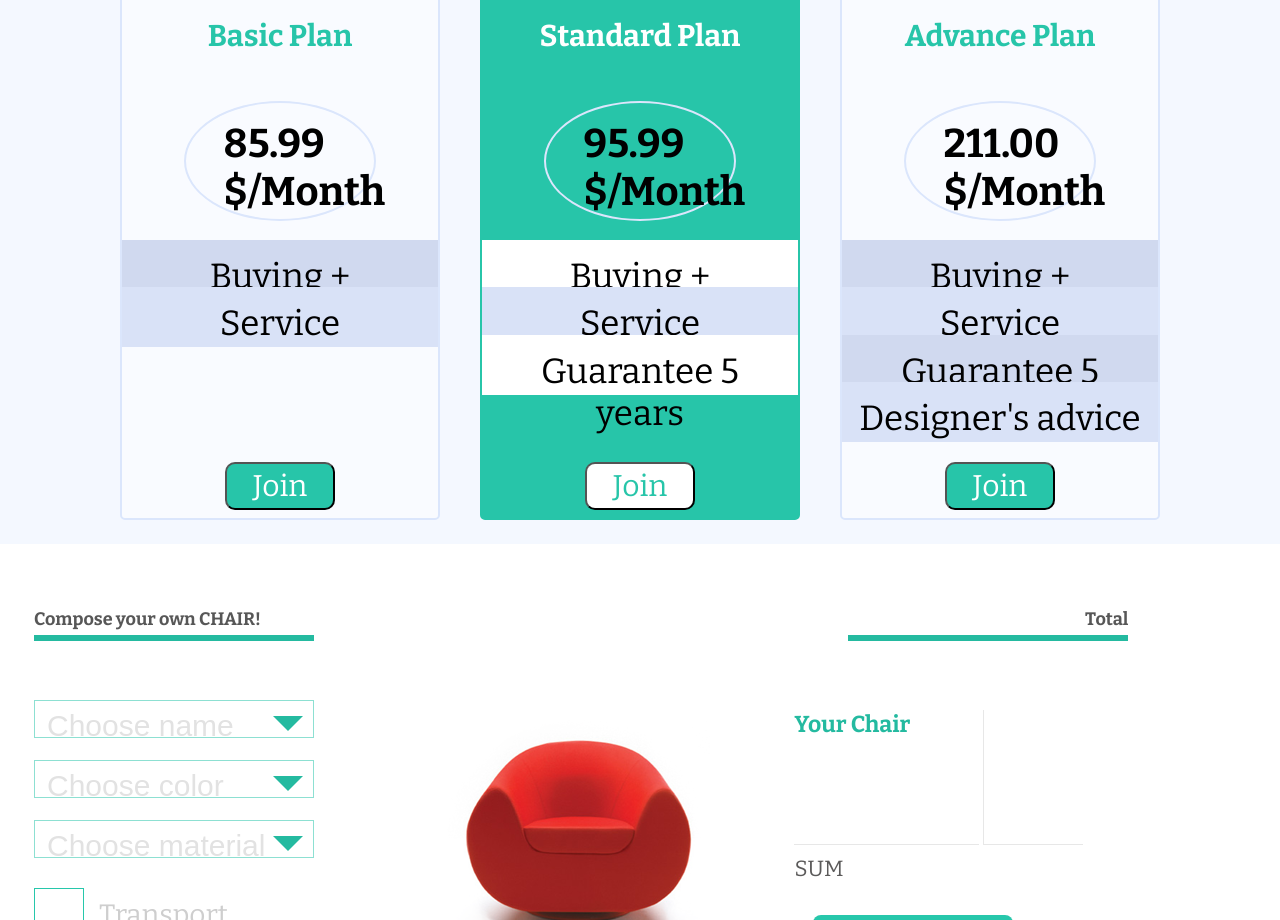
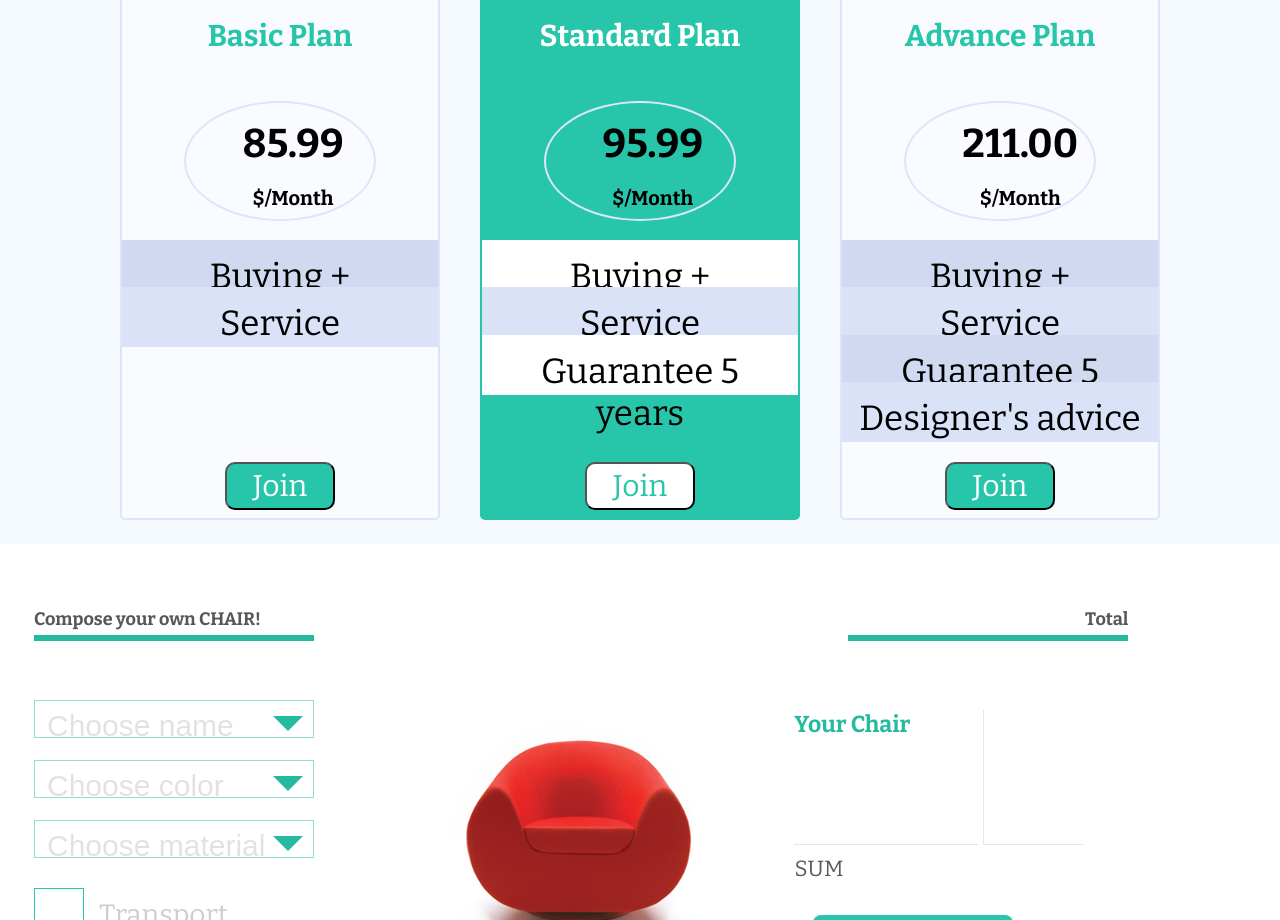
Before and after one commit to raszta/Simple-website, a website: page Warsztat.html in a window 1280 px wide. Shown: the part 1080-2000 px from the top of the page. Drawn offline with nearby package versions, Linux system fonts and the light colour scheme.

Commit message:
Modification of price in pricing section

```diff
--- a/Warsztat.html
+++ b/Warsztat.html
@@ -100,7 +100,7 @@
           <div class="pricing__basic">
             <h3 class="pricing__title">Basic Plan</h3>
             <div class="pricing__offer">
-              <h3 class="pricing__price">85.99 <br>$/Month</h3>
+              <h3 class="pricing__price">85.99 <br><span class="pricing__month">$/Month</span></h3>
             </div>
             <p class="pricing__options">Buying + transport</p>
             <p class="pricing__options">Service</p>
@@ -111,7 +111,7 @@
           <div class="pricing__standard">
             <h3 class="pricing__title">Standard Plan</h3>
             <div class="pricing__offer">
-              <h3 class="pricing__price">95.99 <br>$/Month</h3></div>
+              <h3 class="pricing__price">95.99 <br><span class="pricing__month">$/Month</span></h3></div>
             <p class="pricing__options">Buying + transport</p>
             <p class="pricing__options">Service</p>
             <p class="pricing__options">Guarantee 5 years</p>
@@ -122,7 +122,7 @@
           <div class="pricing__pro">
             <h3 class="pricing__title">Advance Plan</h3>
             <div class="pricing__offer">
-              <h3 class="pricing__price">211.00 <br>$/Month</h3></div>
+              <h3 class="pricing__price">211.00 <br><span class="pricing__month">$/Month</span></h3></div>
             <p class="pricing__options">Buying + transport</p>
             <p class="pricing__options">Service</p>
             <p class="pricing__options">Guarantee 5 years</p>
--- a/scss/partials/_pricing.scss
+++ b/scss/partials/_pricing.scss
@@ -140,6 +140,7 @@
     border: 2px solid #dbe6fc;
     position: absolute;
     top: 25%;
+
   }
 
   &__button{
@@ -155,7 +156,12 @@
     font-size: 40px;
     position: absolute;
     top:15%;
-    left: 20%;
+    left: 30%;
+    text-align: center;
+
+    .pricing__month{
+      font-size: 20px;
+    }
   }
 
   &__button--greenBck{
```
Also changed, not shown: css/main.css.
